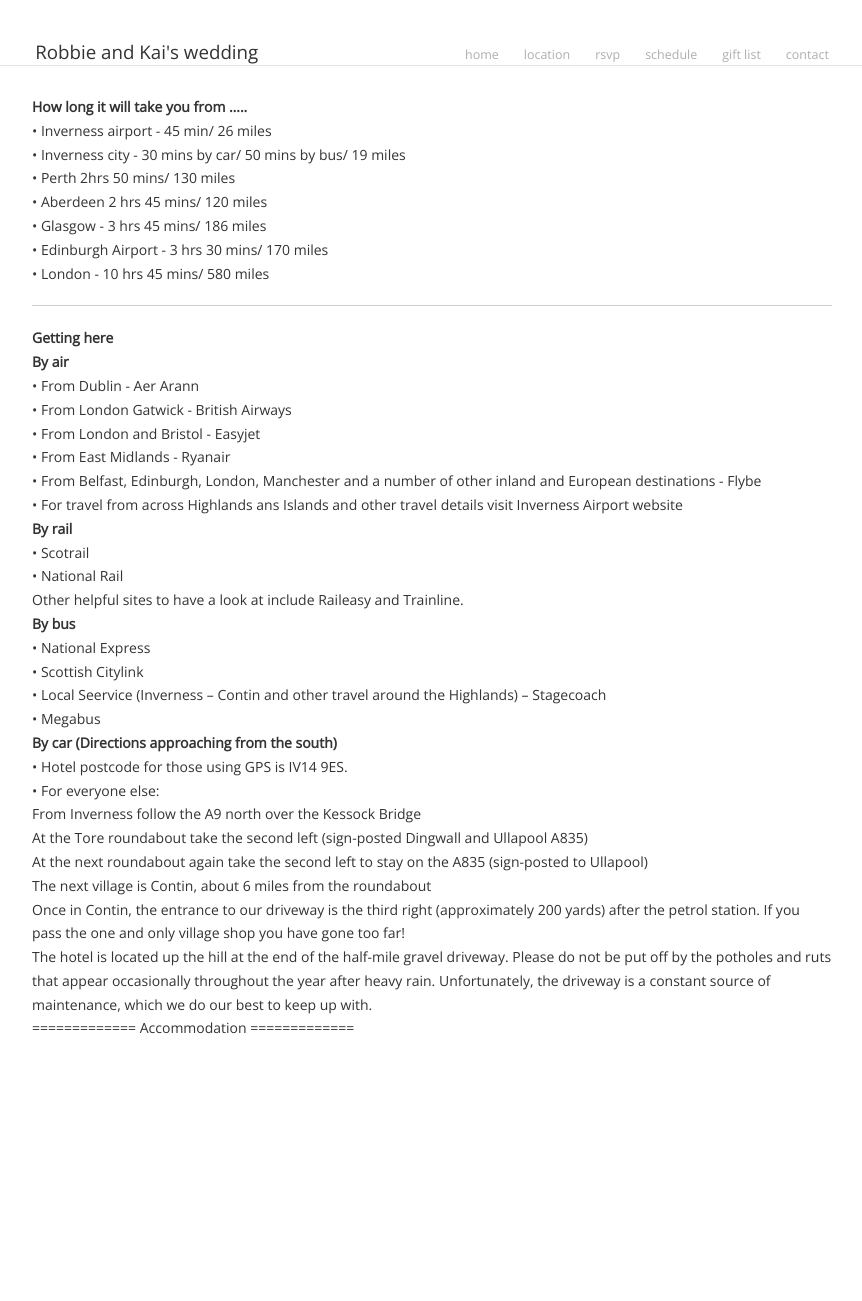
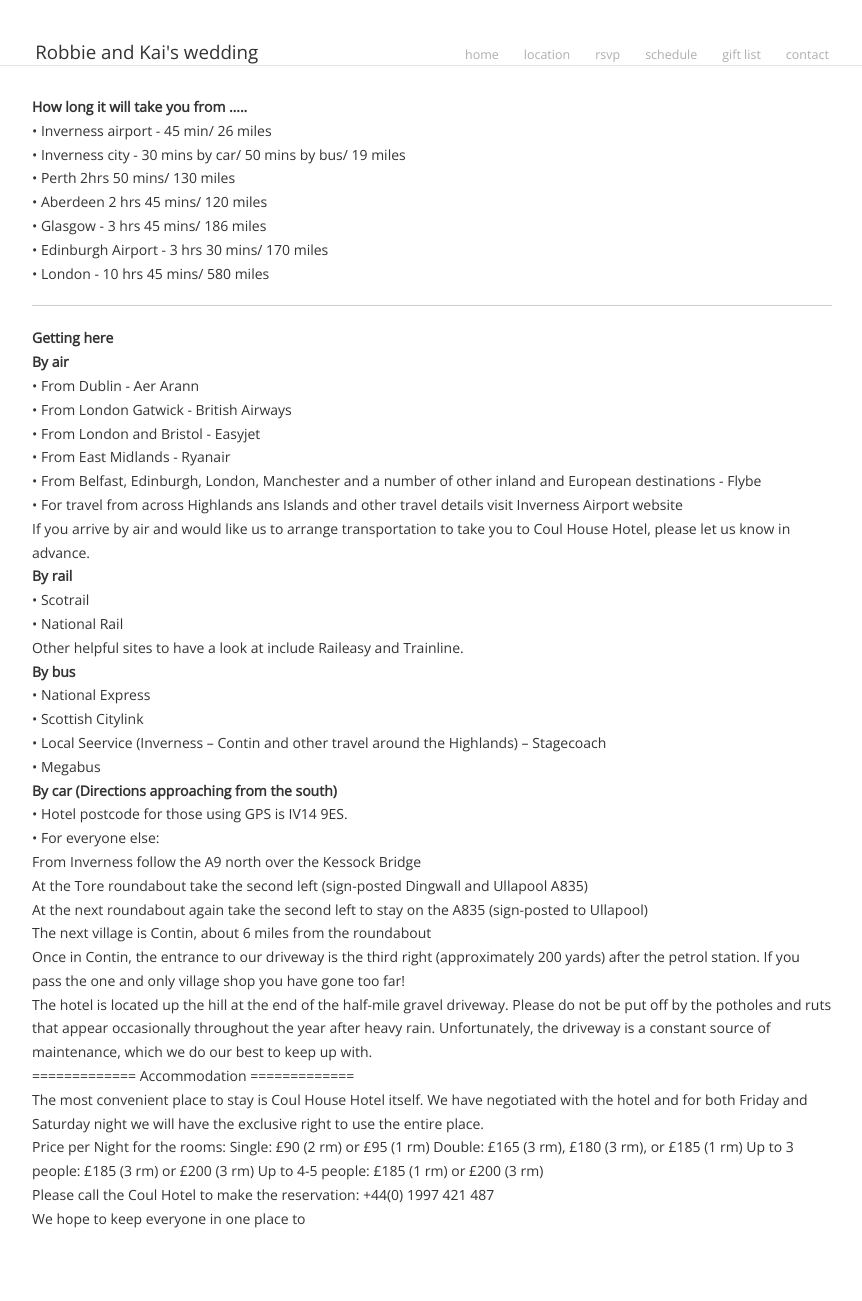
Before and after one commit to rjshade/robbieandkai.com, a Jekyll site: the page built from location/index.md, in a window 1280 px wide. Shown: the whole page, without its empty margins (208-1070 px from the left). Built offline with Jekyll 4.4.1, drawn with Linux system fonts in a browser that asks for light colours; Markdown is read by kramdown in place of the engine named in the settings; before the commit the page ends 1110 px from its top, so only the background shows below that.

Commit message:
Update location/index.md

```diff
--- a/location/index.md
+++ b/location/index.md
@@ -36,6 +36,8 @@ title: directions
 
 • For travel from across Highlands ans Islands and other travel details visit Inverness Airport website
 
+If you arrive by air and would like us to arrange transportation to take you to Coul House Hotel, please let us know in advance.
+
 ##By rail
 • Scotrail
 
@@ -73,3 +75,15 @@ The hotel is located up the hill at the end of the half-mile gravel driveway. Pl
 =============
 Accommodation
 =============
+
+The most convenient place to stay is Coul House Hotel itself. We have negotiated with the hotel and for both Friday and Saturday night we will have the exclusive right to use the entire place.
+
+Price per Night for the rooms:
+Single: £90 (2 rm) or £95 (1 rm)
+Double: £165 (3 rm), £180 (3 rm), or £185 (1 rm)
+Up to 3 people: £185 (3 rm) or £200 (3 rm)
+Up to 4-5 people: £185 (1 rm) or £200 (3 rm)
+
+Please call the Coul Hotel to make the reservation: +44(0) 1997 421 487
+
+We hope to keep everyone in one place to
```
